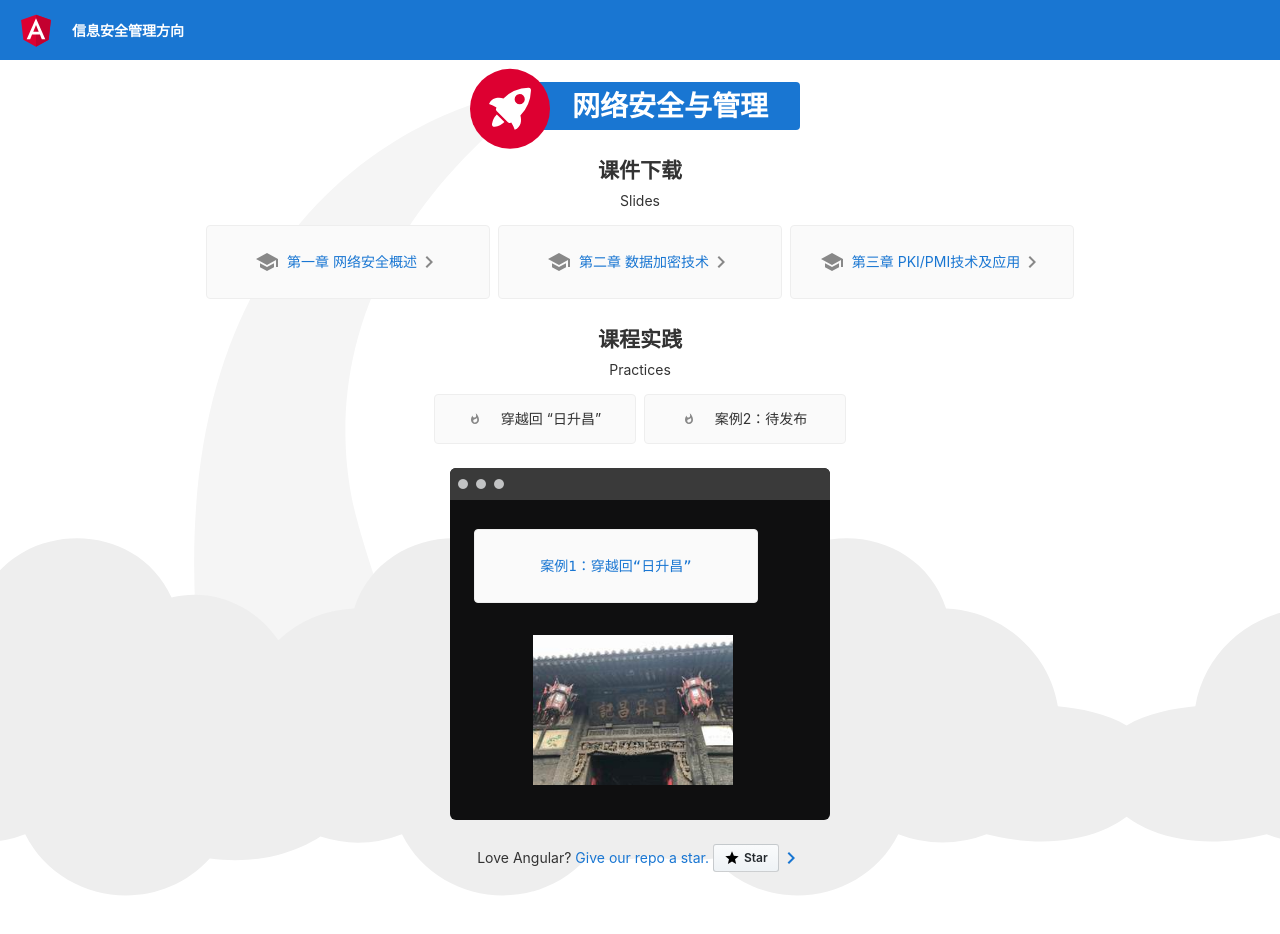
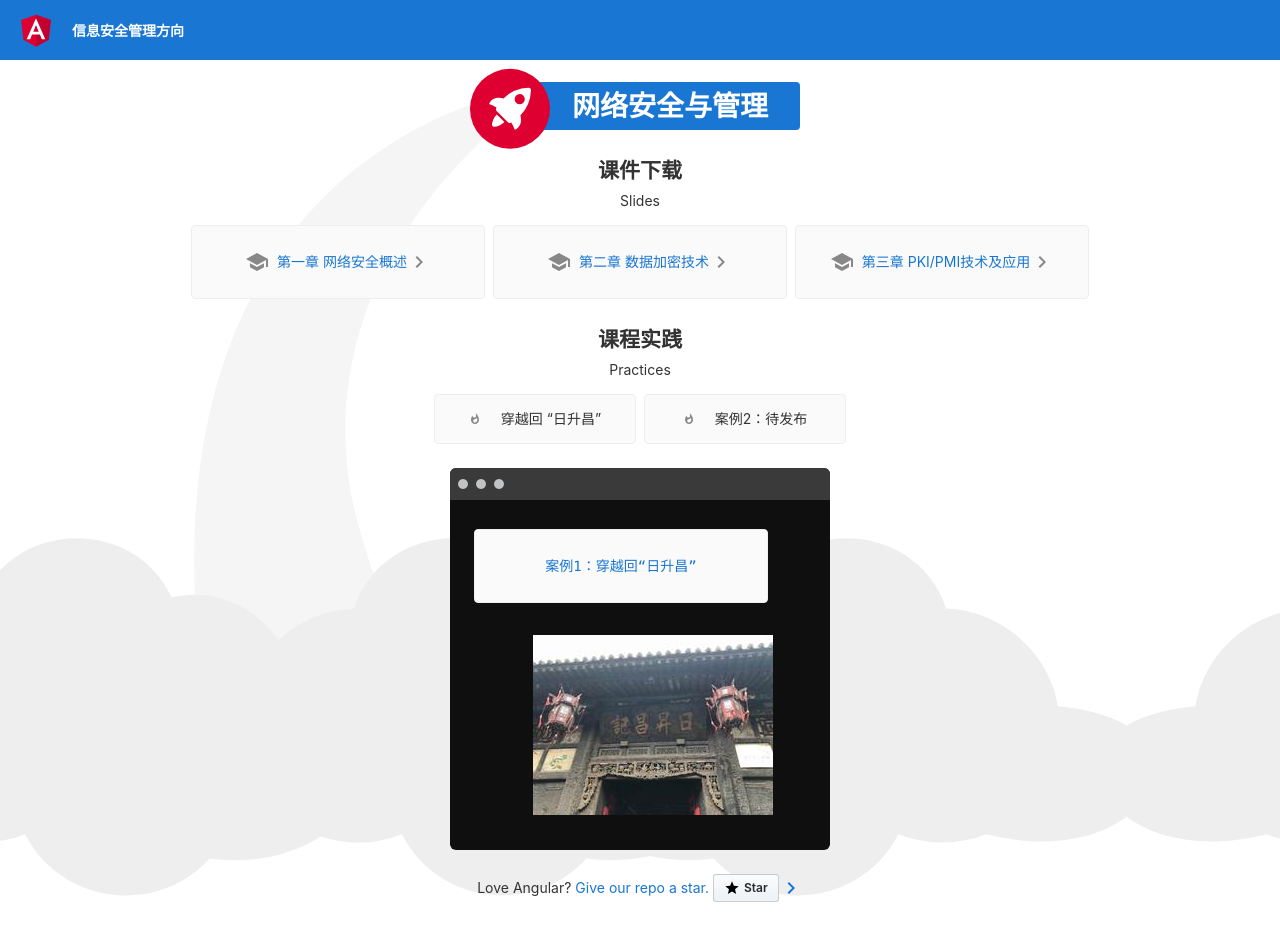
Before and after one commit to walkman617/my-angular-nsm, an Angular app: page / in a window 1280 px wide. Before the commit the page ends 904 px from the top, so only its background shows below. Built offline with nearby package versions, Linux system fonts and the light colour scheme.

Commit message:
Update app.component.html

```diff
--- a/src/app/app.component.html
+++ b/src/app/app.component.html
@@ -100,7 +100,7 @@
     border: 1px solid #eee;
     background-color: #fafafa;
     height: 40px;
-    width: 250px;
+    width: 260px;
     margin: 0 8px 16px;
     padding: 16px;
     display: flex;
@@ -396,7 +396,7 @@
   <div class="terminal" [ngSwitch]="selection.value">
       <pre *ngSwitchDefault>
         <a class="card" target="_blank" rel="noopener" href="https://docs.qq.com/form/page/DYnlvUGNjY2NKcGlY">案例1：穿越回“日升昌”</a>
-        <img width="200" src="../assets/rishengchang.jpeg" />
+        <img width="240" src="../assets/rishengchang.jpeg" />
       </pre>
       <pre *ngSwitchCase="'material'">
         <a class="card" rel="noopener" href="#">案例2：待发布</a>
```
